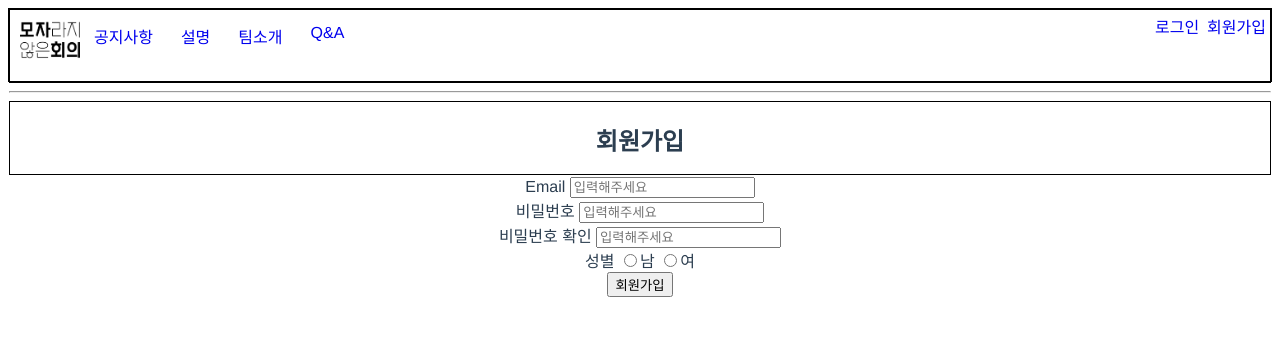
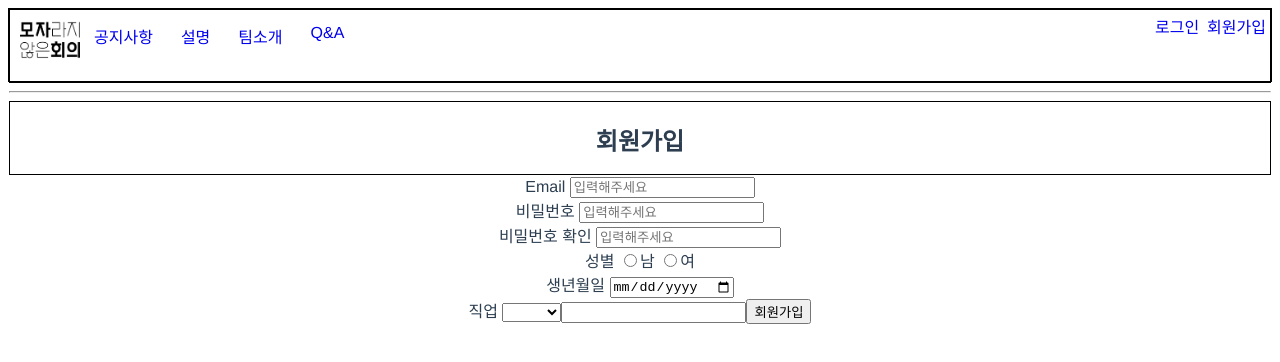
Before and after one commit to gaal94/6-thinking-hats, a Vue app in the folder 6hatsfe/: page /signuppage in a window 1280 px wide. Shown: the top 362 px of the page. Built offline with nearby package versions, Linux system fonts and the light colour scheme.

Commit message:
[FEAT] signup frame

```diff
--- a/6hatsfe/src/views/main/signup/SignupPage.vue
+++ b/6hatsfe/src/views/main/signup/SignupPage.vue
@@ -15,6 +15,17 @@
         <input type="radio" v-model="gender" value="남">남
         <input type="radio" v-model="gender" value="여">여
         <br>
+        생년월일
+        <input type="date" v-model="birth"/>
+        <br>
+        직업
+        <select v-model="job">
+  <option value="직장인">직장인</option>
+  <option value="학생" selected>학생</option>
+  <option value="무직">무직</option>
+  <option value="direct">기타</option>
+</select>
+<input type="text" id="selboxDirect" name="selboxDirect"/>
         <button type="submit">회원가입</button>
       </form>
   </div>
@@ -33,7 +44,10 @@ export default {
     onSubmit () {
       console.log(this.email)
       console.log(this.password)
-      console.log(this.gender)
+          console.log(this.gender)
+          console.log(this.birth)
+          console.log(this.job)
+      alert("")
     }
   }
 
```
